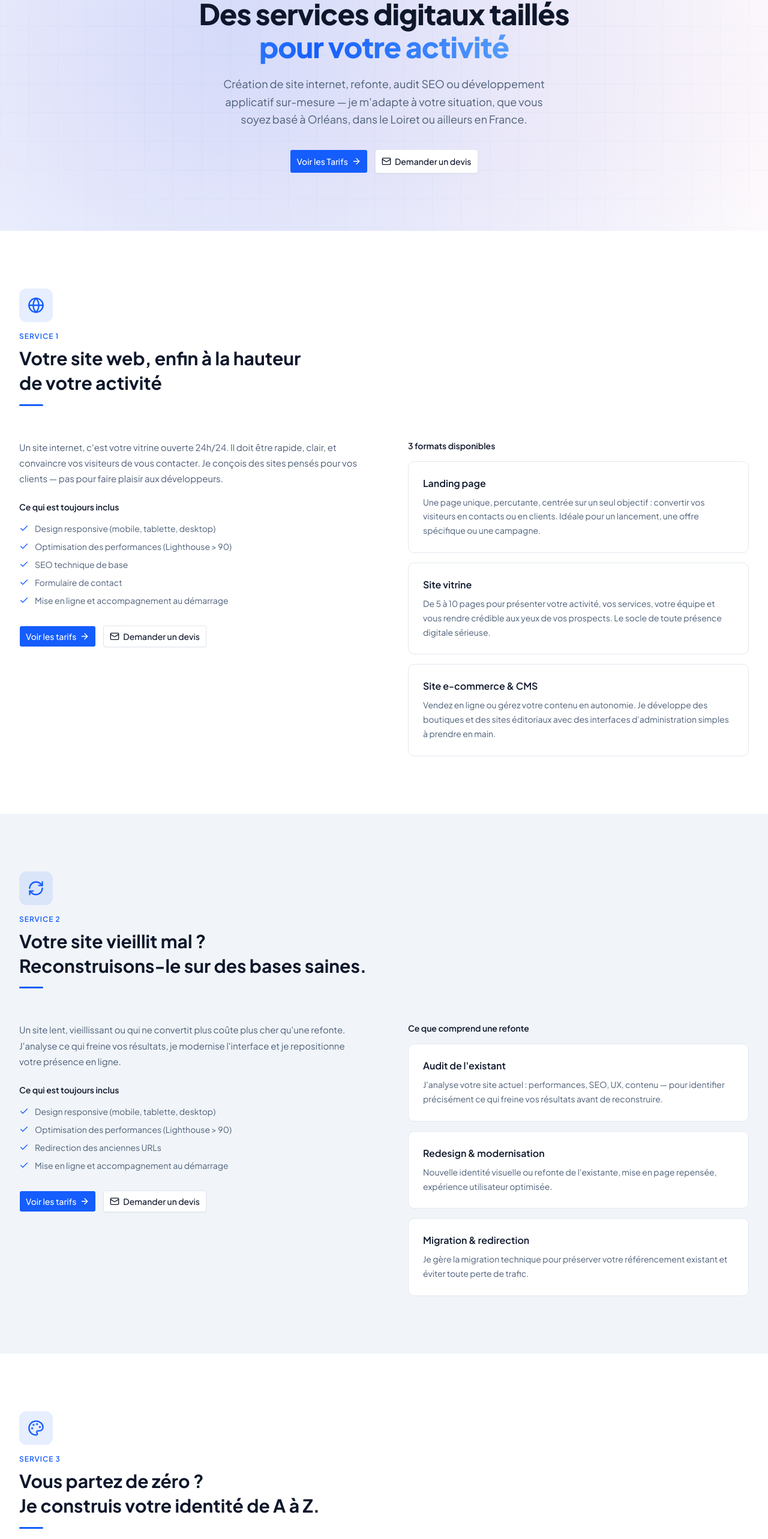
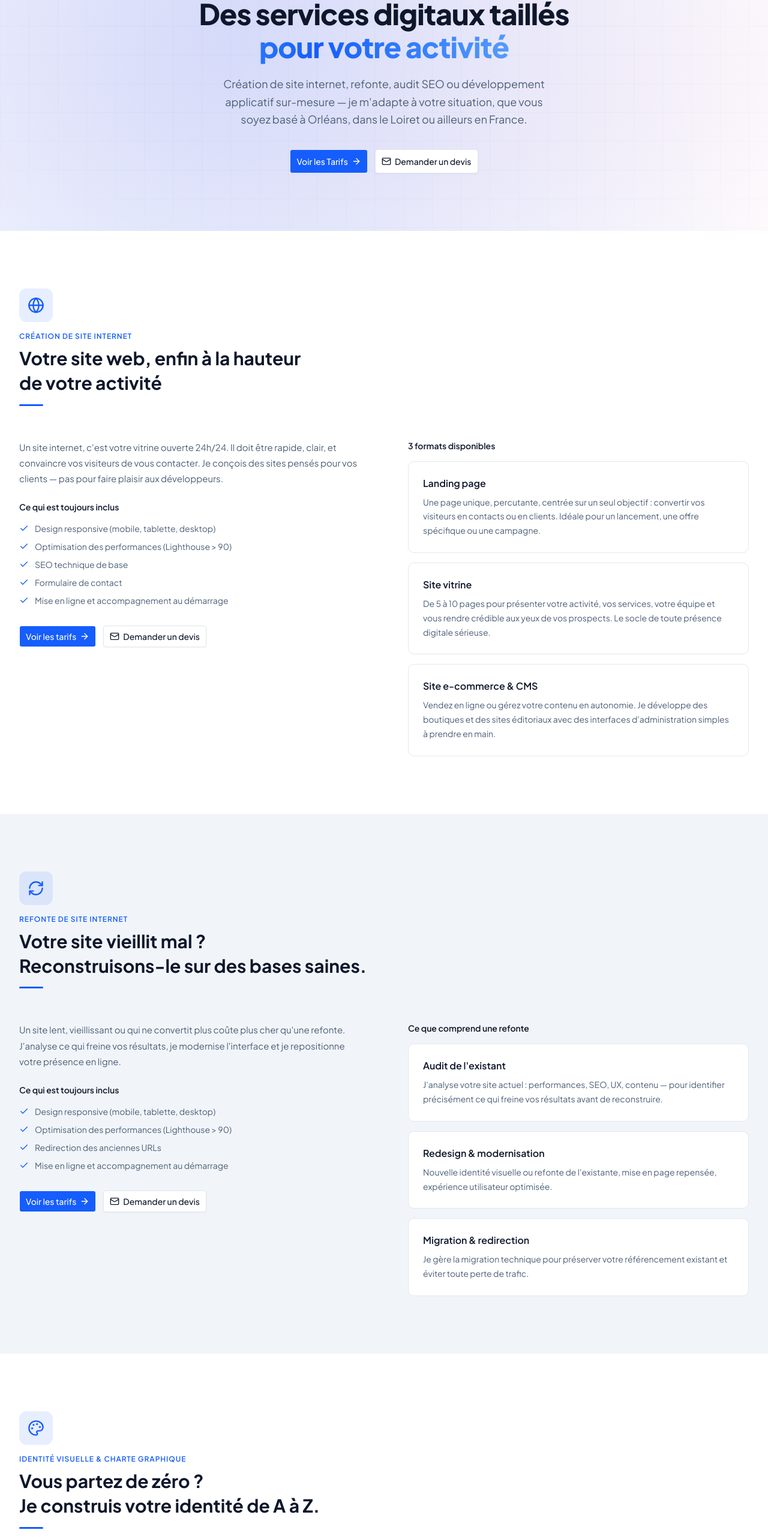
Before and after one commit to Yiroma/yiroma-website, a Next.js app: page /services in a window 1280 px wide. Shown: the part 214-2780 px from the top of the page at 60% size. Built offline with nearby package versions, Linux system fonts and the light colour scheme.

Commit message:
fix(services): ajuste les nom des services

```diff
--- a/src/data/services.data.ts
+++ b/src/data/services.data.ts
@@ -42,7 +42,7 @@ export const services: ServiceData[] = [
     id: "creation",
     bg: "background",
     icon: Globe,
-    label: "Service 1",
+    label: "Création de site internet",
     title: "Votre site web, enfin à la hauteur\nde votre activité",
     preview: {
       title: "Création de site web",
@@ -87,7 +87,7 @@ export const services: ServiceData[] = [
     id: "refonte",
     bg: "muted",
     icon: RefreshCw,
-    label: "Service 2",
+    label: "Refonte de site internet",
     title: "Votre site vieillit mal ?\nReconstruisons-le sur des bases saines.",
     preview: {
       title: "Refonte de site",
@@ -131,7 +131,7 @@ export const services: ServiceData[] = [
     id: "charte",
     bg: "background",
     icon: Palette,
-    label: "Service 3",
+    label: "Identité visuelle & charte graphique",
     title: "Vous partez de zéro ?\nJe construis votre identité de A à Z.",
     preview: {
       title: "Identité visuelle & Charte graphique",
@@ -166,7 +166,7 @@ export const services: ServiceData[] = [
     id: "seo",
     bg: "muted",
     icon: Search,
-    label: "Service 4",
+    label: "Audit",
     title: "Soyez trouvé — sur Google,\net sur les intelligences artificielles",
     preview: {
       title: "Audit SEO & Visibilité GEO",
@@ -220,7 +220,7 @@ export const services: ServiceData[] = [
     id: "devapp",
     bg: "background",
     icon: Code2,
-    label: "Service 5",
+    label: "Développement applicatif",
     title: "Au-delà du site : des outils qui\nstructurent et automatisent votre activité",
     preview: {
       title: "Développement applicatif",
```
